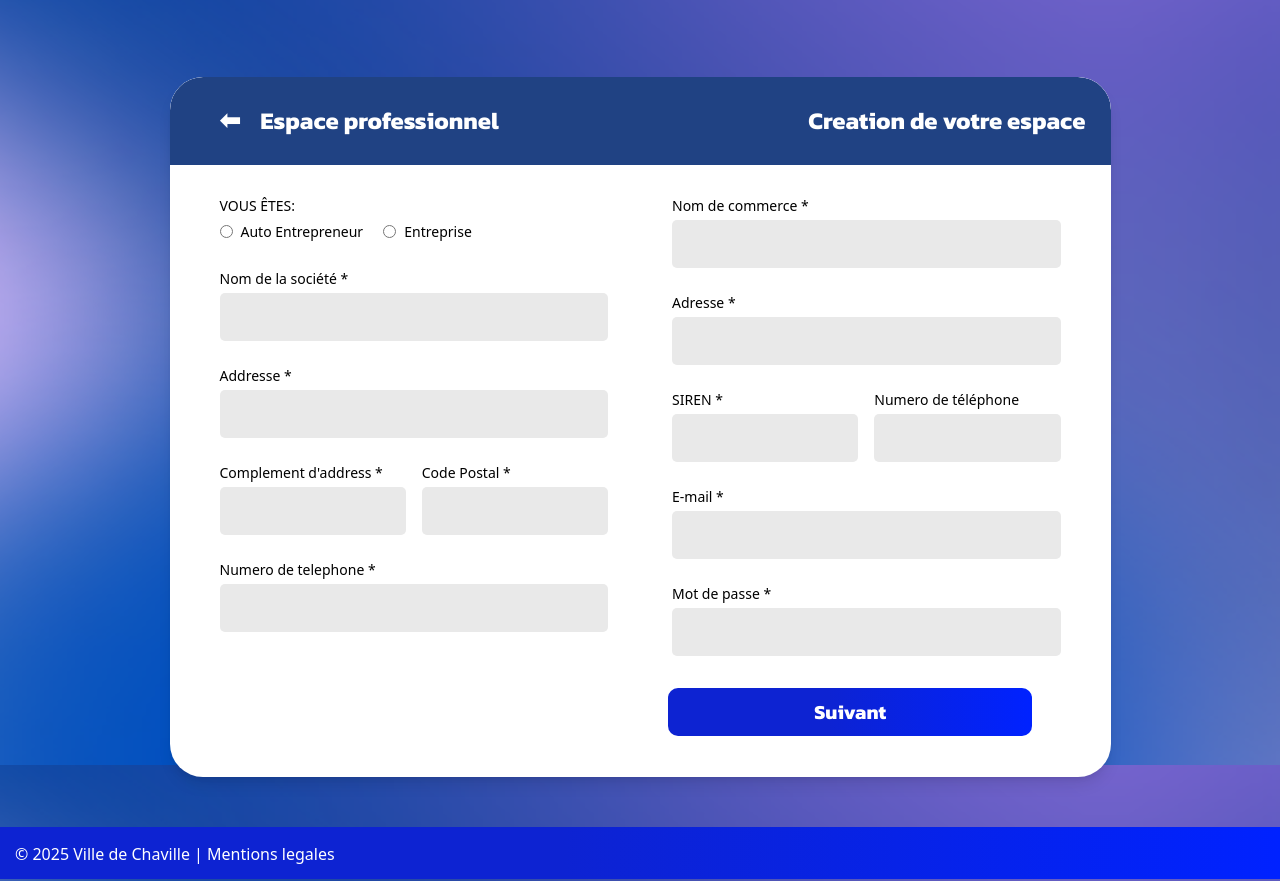
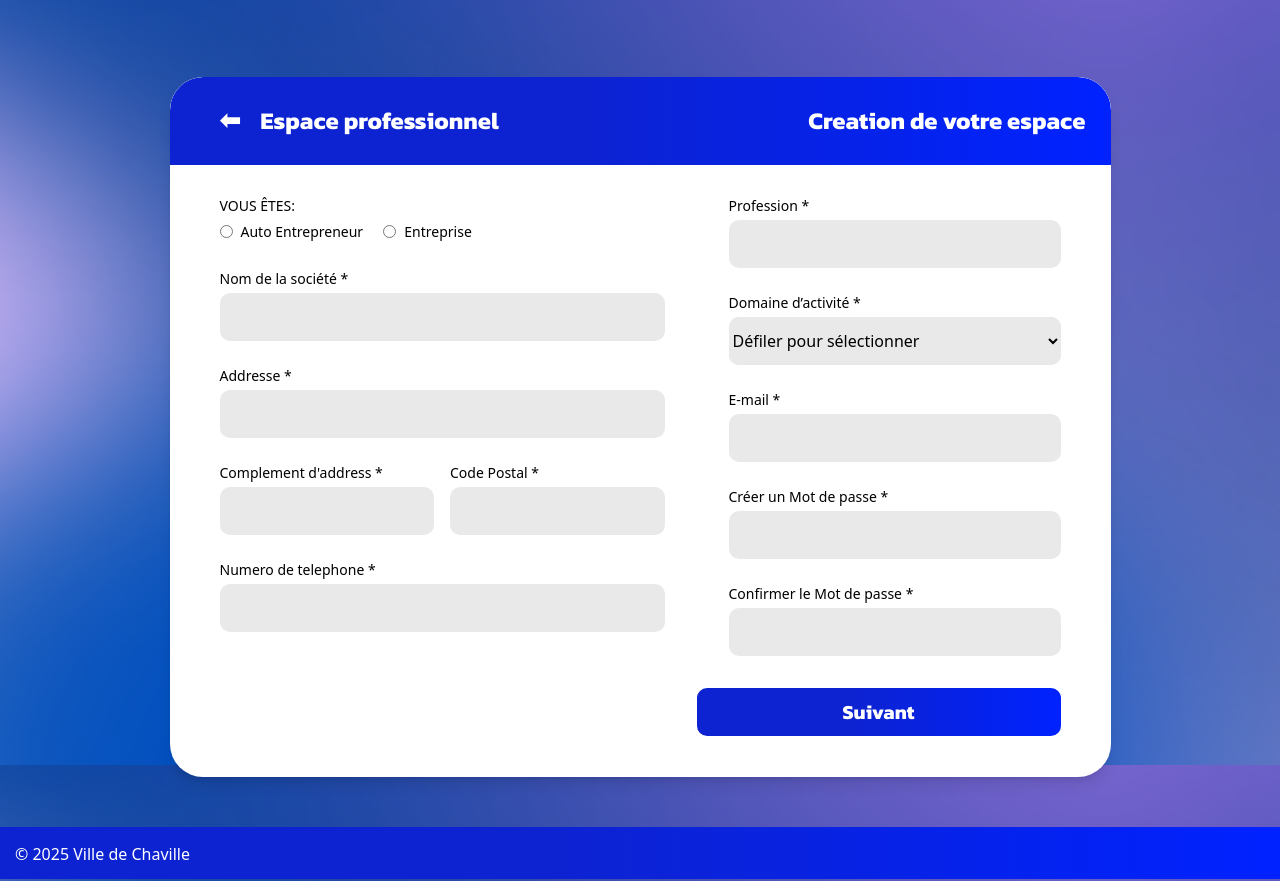
Before and after one commit to Powai03/BAPS2, a website: page front/signup.html in a window 1280 px wide. Shown: the part 67-948 px from the top of the page. Drawn offline with nearby package versions, Linux system fonts and the light colour scheme.

Commit message:
signup changes
removed divs

```diff
--- a/front/css/signup.css
+++ b/front/css/signup.css
@@ -66,7 +66,8 @@
     justify-content: center;
     background-color: #e9e9e9;
     height: 48px;
-    border-radius: 5px;
+    width: 364px;
+    border-radius: 10px;
     width: 100%;
 }
 
@@ -84,7 +85,7 @@ label {
 }
 
 .epcontainer {
-    background-color: #204283;
+    background: linear-gradient(90deg, #0D23D2 44%, #0022FF 100%);
     width: 100%;
     padding: 25px;
     text-align: left;
@@ -104,7 +105,7 @@ label {
     background: linear-gradient(90deg, #0D23D2 44%, #0022FF 100%);
     border-radius: 10px;
     border: none;
-    width: 364.35px;
+    width: 364px;
     height: 48px;
     font-family: 'Kanit', sans-serif;
     font-weight: 700;
--- a/front/signup.html
+++ b/front/signup.html
@@ -81,41 +81,43 @@
                     <form id="signup-form-entreprise">
                         <div class="w-full md:w-full space-y-6 md:pl-8 mt-6 md:mt-0">
                             <div>
-                                <label class="block mb-1">Nom de commerce *</label>
+                                <label class="block mb-1">Profession *</label>
                                 <div class="input-box w-full">
-                                    <input type="text" name="nom_commerce" required>
+                                    <input type="text" name="profession" required>
                                 </div>
                             </div>
                             <div>
-                                <label class="block mb-1">Adresse *</label>
+                                <label class="block mb-1">Domaine d’activité *</label>
                                 <div class="input-box w-full">
-                                    <input type="text" name="adresse" required>
-                                </div>
-                            </div>
-                            <div class="flex flex-col md:flex-row space-y-6 md:space-y-0 md:space-x-4">
-                                <div class="w-full md:w-1/2">
-                                    <label class="block mb-1">SIREN *</label>
-                                    <div class="input-box">
-                                        <input type="number" name="siren" required>
-                                    </div>
-                                </div>
-                                <div class="w-full md:w-1/2">
-                                    <label class="block mb-1">Numero de téléphone</label>
-                                    <div class="input-box">
-                                        <input type="text" name="telephone">
-                                    </div>
+                                    <select class="input-box" name="activité" required>
+                                        <option value="" disabled selected>Défiler pour sélectionner</option>
+                                        <option value="activité">Artisans</option>
+                                        <option value="activité2">Commerce et vente</option>
+                                        <option value="activité3">Santé et Bien-être</option>
+                                        <option value="activité4">Restauration et Hôtellerie</option>
+                                        <option value="activité5">Services à la personne</option>
+                                        <option value="activité6">Immobilier et Construction</option>
+                                        <option value="activité7">Gestion et Conseil</option>
+                                        <option value="activité8">Informatique et Création</option>
+                                    </select>
                                 </div>
                             </div>
                             <div>
                                 <label class="block mb-1">E-mail *</label>
-                                <div class="input-box w-full">
+                                <div class="input-box">
                                     <input type="email" name="email" required>
                                 </div>
                             </div>
                             <div>
-                                <label class="block mb-1">Mot de passe *</label>
+                                <label class="block mb-1">Créer un Mot de passe *</label>
                                 <div class="input-box w-full">
-                                    <input type="password" name="motdepasse" required>
+                                    <input type="password" name="password" required>
+                                </div>
+                            </div>
+                            <div>
+                                <label class="block mb-1">Confirmer le Mot de passe *</label>
+                                <div class="input-box w-full">
+                                    <input type="password" name="confirmepassword" required>
                                 </div>
                             </div>
                         </div>
@@ -131,7 +133,7 @@
 <script src="./js/signup.js"></script>
 <footer>
     <div class="footertext">
-        &copy; 2025 Ville de Chaville | Mentions legales
+        &copy; 2025 Ville de Chaville
     </div>
 </footer>
 </html>
```
Also changed, not shown: front/login.html (+1 -1 lines).
